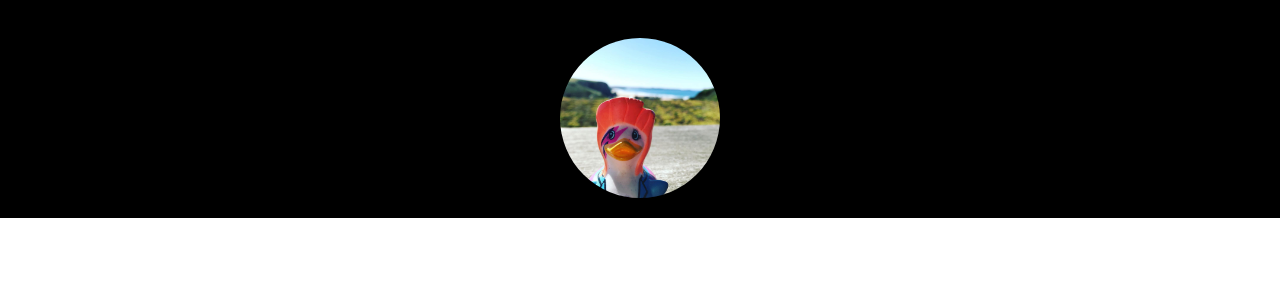
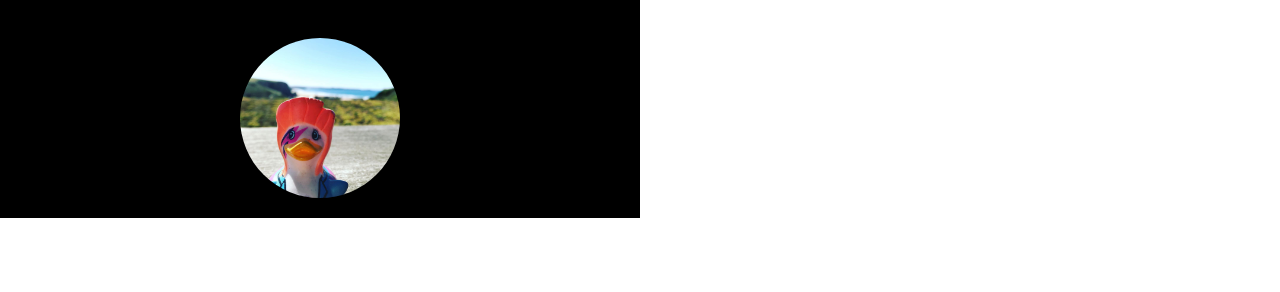
Before and after one commit to aisha-alt/beginners-week-one, a plain HTML site: page index.html in a window 1280 px wide. Shown: the part 259-551 px from the top of the page. Drawn offline with Linux system fonts and the light colour scheme.

```diff
--- a/css/styles.css
+++ b/css/styles.css
@@ -1,11 +1,11 @@
 body{
-	color: rgb(25,190,85);
-	font-family: arial;
+	color: rgb(50,192,239);
+	font-family: sans-serif;
 	margin: 0px;
 }
 div{
 	min-height: 10vh;
-	width: 100vw;
+	width: 50vw;
 }
 h1,h2{
 	text-align: center;
```
